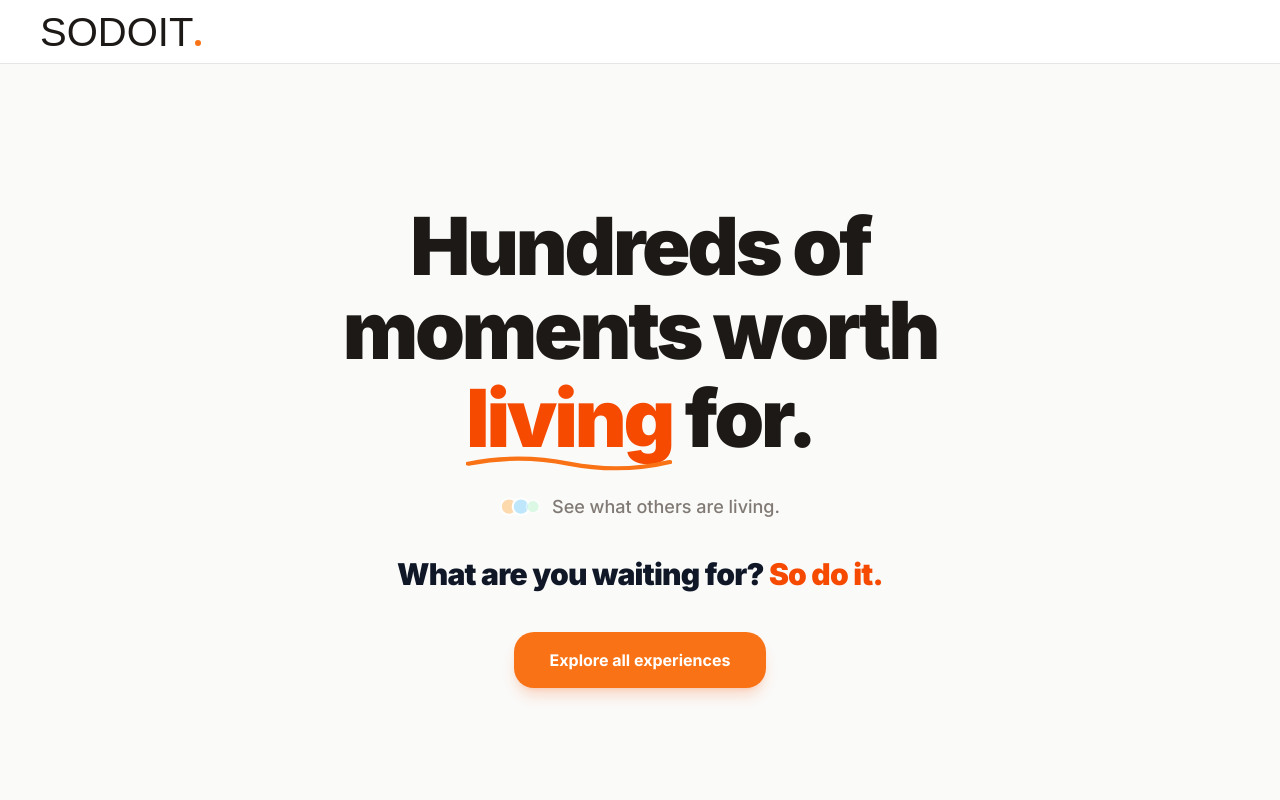
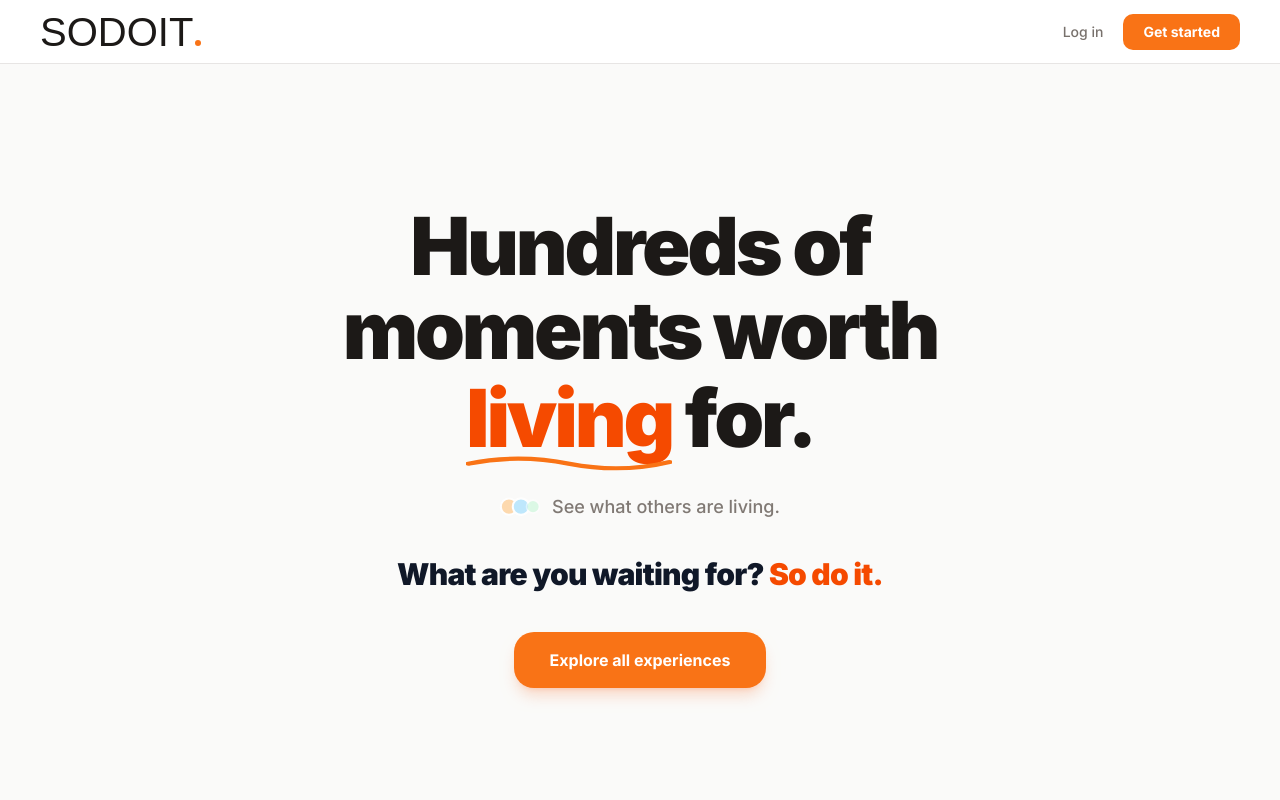
Before and after one commit to marnguye/sodoit, a Next.js app: page / in a window 1280 px wide. Shown: the top 800 px of the page. Built offline with nearby package versions, Linux system fonts and the light colour scheme; a web font is replaced by a local one.

Commit message:
feat: add navigation links to header

```diff
--- a/app/(marketing)/layout.tsx
+++ b/app/(marketing)/layout.tsx
@@ -12,20 +12,20 @@ export default function MarketingLayout({
         <Link href="/">
           <Logo size="lg" />
         </Link>
-        {/* <div className="flex items-center gap-5"> */}
-        {/*   <Link */}
-        {/*     href="/login" */}
-        {/*     className="text-sm font-medium text-muted hover:text-ink transition-colors" */}
-        {/*   > */}
-        {/*     Log in */}
-        {/*   </Link> */}
-        {/*   <Link */}
-        {/*     href="/browse" */}
-        {/*     className="bg-accent text-white rounded-[10px] px-5 py-2 text-sm font-bold hover:bg-accent-dark transition-colors" */}
-        {/*   > */}
-        {/*     Get started */}
-        {/*   </Link> */}
-        {/* </div> */}
+        <div className="flex items-center gap-5">
+          <Link
+            href="/login"
+            className="text-sm font-medium text-muted hover:text-ink transition-colors"
+          >
+            Log in
+          </Link>
+          <Link
+            href="/browse"
+            className="bg-accent text-white rounded-[10px] px-5 py-2 text-sm font-bold hover:bg-accent-dark transition-colors"
+          >
+            Get started
+          </Link>
+        </div>
       </header>
       <main className="pt-16">{children}</main>
     </div>
```
